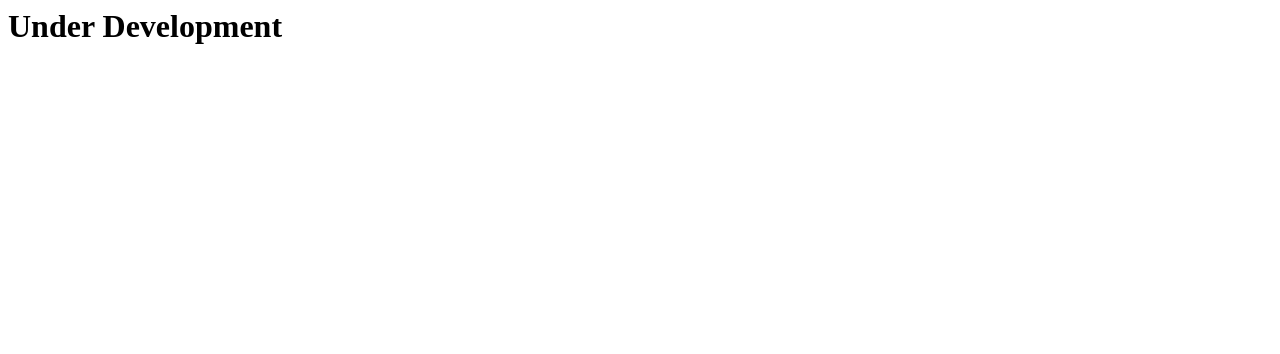
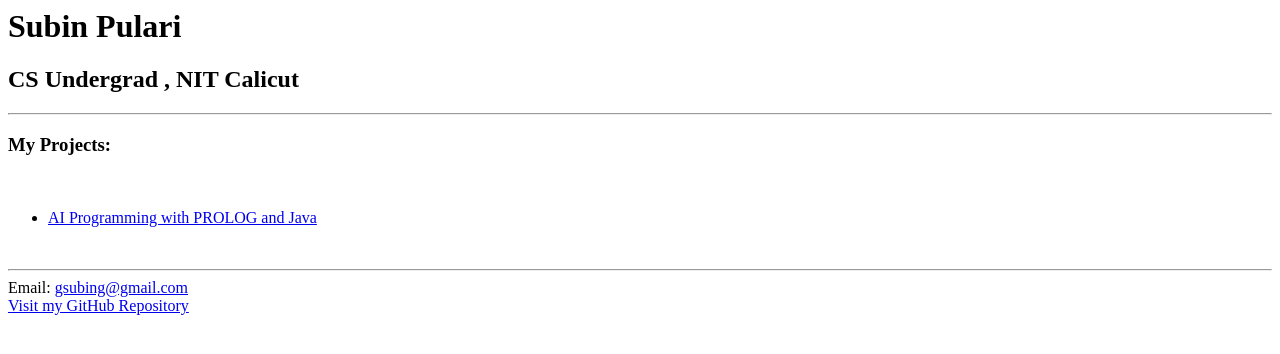
Before and after one commit to subinpulari/subinpulari.github.io, a plain HTML site: page index.html in a window 1280 px wide. Drawn offline with Linux system fonts and the light colour scheme.

Commit message:
Modified index.html

```diff
--- a/index.html
+++ b/index.html
@@ -1 +1,21 @@
-<h1> Under Development </h1>
+<html>
+<head>
+<title>Subin Pulari @ GitHub</title>
+</head>
+<h1> Subin Pulari </h1>
+<h2> CS Undergrad , NIT Calicut </h2>
+<hr>
+<h3> My Projects: </h3>
+<br>
+<ul>
+<li><a href = "https://github.com/subinpulari/prolog-projects">AI Programming with PROLOG and Java</a></li>
+</ul>
+<br>
+
+<hr>
+Email: <a href="mailto:gsubing@gmail.com">gsubing@gmail.com</a> <br>
+<a href="https://github.com/subinpulari/">Visit my GitHub Repository</a>
+
+
+
+</html>
```
